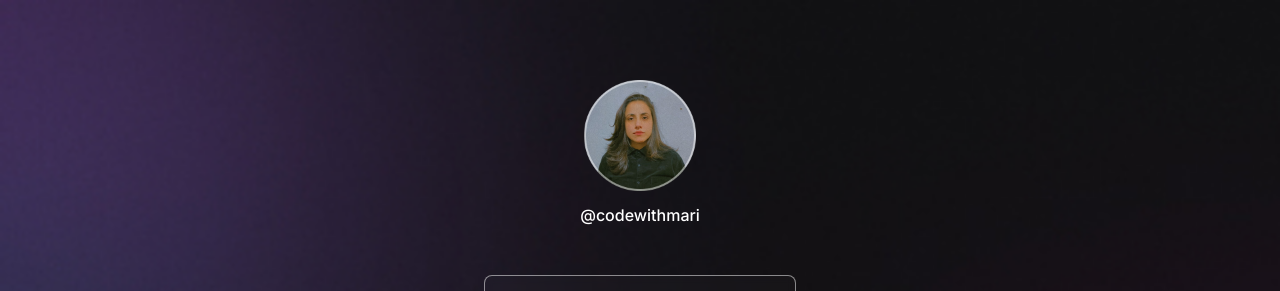
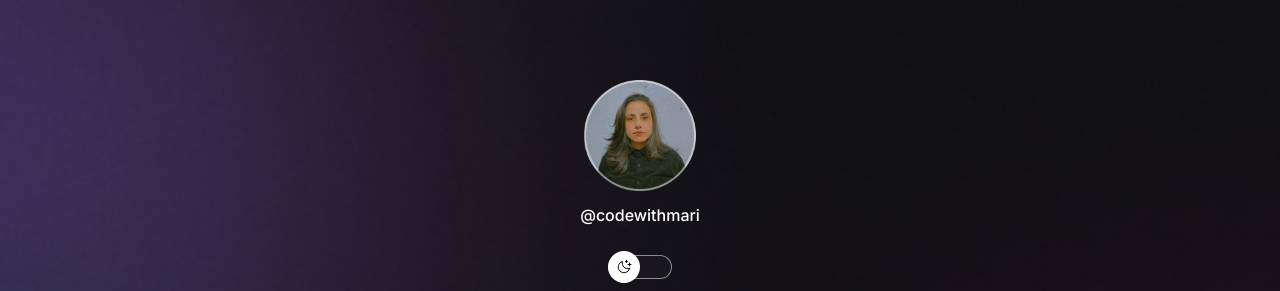
Before and after one commit to maahbatistaa/dev-links, a plain HTML site: page index.html in a window 1280 px wide. Shown: the top 291 px of the page. Drawn offline with nearby package versions, Linux system fonts and the light colour scheme.

Commit message:
:tada: initial commit

```diff
--- a/index.html
+++ b/index.html
@@ -18,6 +18,12 @@
       <img src="./assets/avatar.png" alt="Foto de Mariana">
       <p>@codewithmari</p>
     </div>
+
+    <div id="switch" onclick="toggleMode()">
+      <button></button>
+      <span></span>
+    </div>
+
     <ul>
       <li>
         <a href="https://maahbatistaa.github.io/portfolio/"><ion-icon name="folder-outline"></ion-icon>Portfólio</a>
@@ -45,6 +51,7 @@
 
   <script type="module" src="https://unpkg.com/ionicons@7.1.0/dist/ionicons/ionicons.esm.js"></script>
   <script nomodule src="https://unpkg.com/ionicons@7.1.0/dist/ionicons/ionicons.js"></script>
+  <script src="./script.js"></script>
 </body>
 
 </html>
--- /dev/null
+++ b/script.js
@@ -0,0 +1,5 @@
+function toggleMode() {
+  const html = document.documentElement;
+
+  html.classList.toggle('light')
+}
--- a/style.css
+++ b/style.css
@@ -9,8 +9,9 @@
   --bg-url: url(./assets/bg-mobile.jpg);
   --stroke-color: rgba(255, 255, 255, 0.5);
   --surface-color: rgba(255, 255, 255, 0.02);
-  --surface-color-hover:rgba(255, 255, 255, 0.05);
-  --highlight-color: rgba(255,255,255,0.2)
+  --surface-color-hover: rgba(255, 255, 255, 0.05);
+  --highlight-color: rgba(255, 255, 255, 0.2);
+  --switch-bg-url: url(./assets/MoonStars.svg);
 }
 
 .light {
@@ -18,8 +19,9 @@
   --bg-url: url(./assets/bg-mobile-light.jpg);
   --stroke-color: rgba(0, 0, 0, 0.5);
   --surface-color: rgba(0, 0, 0, 0.05);
-    --surface-color-hover:rgba(0, 0, 0, 0.05);
-  --highlight-color: rgba(0,0,0,0.1)
+  --surface-color-hover: rgba(0, 0, 0, 0.05);
+  --highlight-color: rgba(0, 0, 0, 0.1);
+  --switch-bg-url: url(./assets/Sun.svg);
 }
 
 body * {
@@ -37,6 +39,7 @@ body {
   padding: 0 24px;
 }
 
+/*Profile*/
 #profile {
   text-align: center;
   padding: 24px;
@@ -50,6 +53,42 @@ body {
   font-weight: 500;
   line-height: 24px;
   margin-top: 8px;
+}
+
+/*switch*/
+#switch {
+  position: relative;
+  width: 64px;
+  margin: 4px auto;
+}
+
+#switch button {
+  width: 32px;
+  height: 32px;
+  background: white var(--switch-bg-url) no-repeat center;
+  border: 0;
+  border-radius: 50px;
+
+  position: absolute;
+  top: 50%;
+  left: 0;
+  z-index: 1;
+  transform: translateY(-50%);
+}
+
+.light #switch button {
+  right: 0;
+  left: initial;
+}
+
+#switch span {
+  display: block;
+  width: 64px;
+  height: 24px;
+  background: var(--surface-color);
+  border: 1px solid var(--stroke-color);
+  --webkit-backdrop-filter: blur(4px);
+  border-radius: 9999px;
 }
 
 /*Links*/
```
